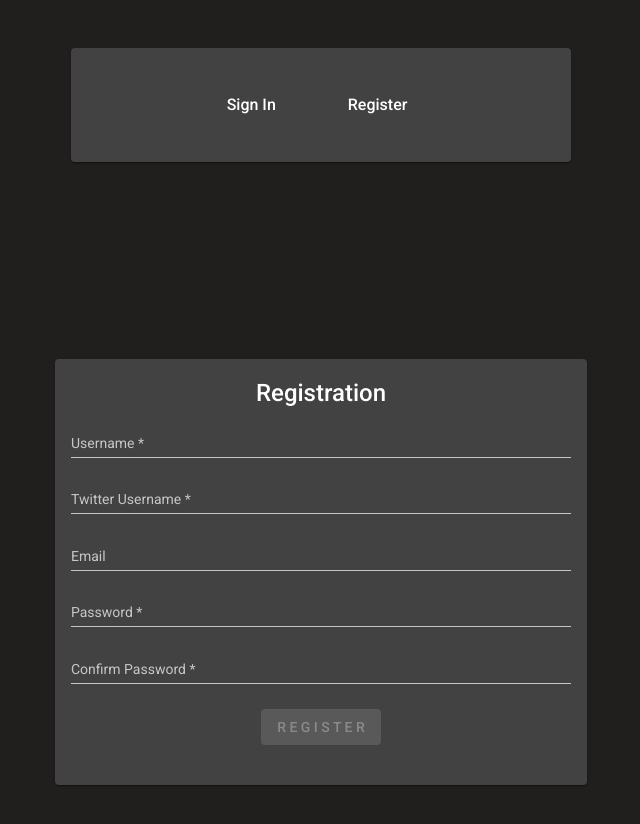
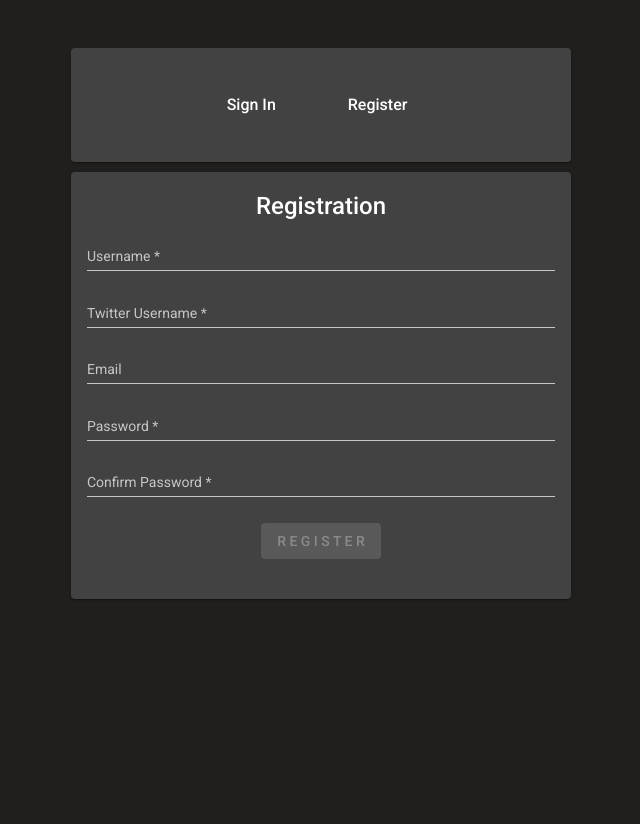
Before and after one commit to theunforg1ven/twitter-dealer, an Angular app in the folder TwitterDealer/TwitterDealer.WebClientApp/ClientApp/: page /user/registration in a window 1280 px wide. Shown: the top 824 px of the page, without its empty margins (319-959 px from the left). Built offline with nearby package versions, Linux system fonts and the light colour scheme.

Commit message:
Fixed login page styles

```diff
--- a/TwitterDealer/TwitterDealer.WebClientApp/ClientApp/src/app/app.module.ts
+++ b/TwitterDealer/TwitterDealer.WebClientApp/ClientApp/src/app/app.module.ts
@@ -1,6 +1,6 @@
 import { BrowserModule } from '@angular/platform-browser';
 import { NgModule } from '@angular/core';
-import { ReactiveFormsModule } from '@angular/forms';
+import { ReactiveFormsModule, FormsModule } from '@angular/forms';
 import { HttpClientModule } from '@angular/common/http';
 
 import { AppRoutingModule } from './app-routing.module';
@@ -108,6 +108,7 @@ import { LoginComponent } from './user/login/login.component';
     MatTreeModule,
     PortalModule,
     ScrollingModule,
+    FormsModule,
     ReactiveFormsModule,
     HttpClientModule,
     ToastrModule.forRoot()
--- a/TwitterDealer/TwitterDealer.WebClientApp/ClientApp/src/app/user/login/login.component.html
+++ b/TwitterDealer/TwitterDealer.WebClientApp/ClientApp/src/app/user/login/login.component.html
@@ -1,21 +1,28 @@
-<div class="main-div">
+<div class="main-div" style=" text-align:center;
+min-width: 150px;
+max-width: 500px;
+width: 100%;
+margin: 0 auto;
+float: none;
+margin-bottom: 10px; ">
     <mat-card >
        <mat-card-content>
         <mat-card-title style="text-align: center;">
            Login
-        </mat-card-title>
-            <mat-card-content>
-               <form #form='ngForm' class="my-form centerForm" autocomplete="off" (submit)="onSubmit()">
-                 <mat-form-field class="full-width">
+        </mat-card-title >
+            <mat-card-content >
+                <form #form="ngForm"  class="my-form" autocomplete="off">
+                    <mat-form-field class="full-width " style="width: 100%;">
                       <mat-label>Username</mat-label>
-                   <input matInput  placeholder="Username" #UserName="ngModel" name="UserName" [(ngMode)l]="formModel.UserName" required>
+                      <input matInput  placeholder="Username" #UserName="ngModel" name="UserName" [(ngModel)]="formModel.UserName" required>
                    </mat-form-field>
-                <mat-form-field class="full-width">
+                   <br>
+                   <mat-form-field class="full-width" style="width: 100%;">
                        <mat-label>Password</mat-label>
-                    <input type="password" matInput  placeholder="Password" #Password="ngModel" name="Password" [(ngMode)l]="formModel.Password"   required>
+                       <input type="password" matInput  placeholder="Password" #Password="ngModel" name="Password" [(ngModel)]="formModel.Password"   required>
                    </mat-form-field>
                    <mat-card-actions style="text-align:center;">
-                   <button type="submit" [disabled]="!userService.formModel.valid" mat-raised-button color="primary">L O G I N</button>
+                      <button type="submit" mat-raised-button color="primary">L O G I N</button>
                   </mat-card-actions>
                   </form>
             </mat-card-content>
--- a/TwitterDealer/TwitterDealer.WebClientApp/ClientApp/src/app/user/login/login.component.ts
+++ b/TwitterDealer/TwitterDealer.WebClientApp/ClientApp/src/app/user/login/login.component.ts
@@ -1,4 +1,6 @@
 import { Component, OnInit } from '@angular/core';
+import { NgForm } from '@angular/forms';
+import { UserService } from 'src/app/shared/user.service';
 
 @Component({
   selector: 'app-login',
@@ -12,9 +14,8 @@ export class LoginComponent implements OnInit {
     Password: ''
   };
 
-  constructor() { }
+  constructor(private userService: UserService) { }
 
   ngOnInit() {
   }
-
 }
--- a/TwitterDealer/TwitterDealer.WebClientApp/ClientApp/src/app/user/registration/registration.component.scss
+++ b/TwitterDealer/TwitterDealer.WebClientApp/ClientApp/src/app/user/registration/registration.component.scss
@@ -10,8 +10,15 @@
 }
 
 .main-div{
-  height: 100vh;
+  /*height: 100vh;
   display: flex;
   justify-content: center;
   align-items: center;
+  text-align:center;*/
+  min-width: 150px;
+  max-width: 500px;
+  width: 100%;
+  margin: 0 auto;
+  float: none;
+  margin-bottom: 10px;
 }
```
Also changed, not shown: TwitterDealer/TwitterDealer.WebClientApp/ClientApp/src/app/user/login/login.component.scss (indentation only). Lines whose indentation alone changed are shown as unchanged.
